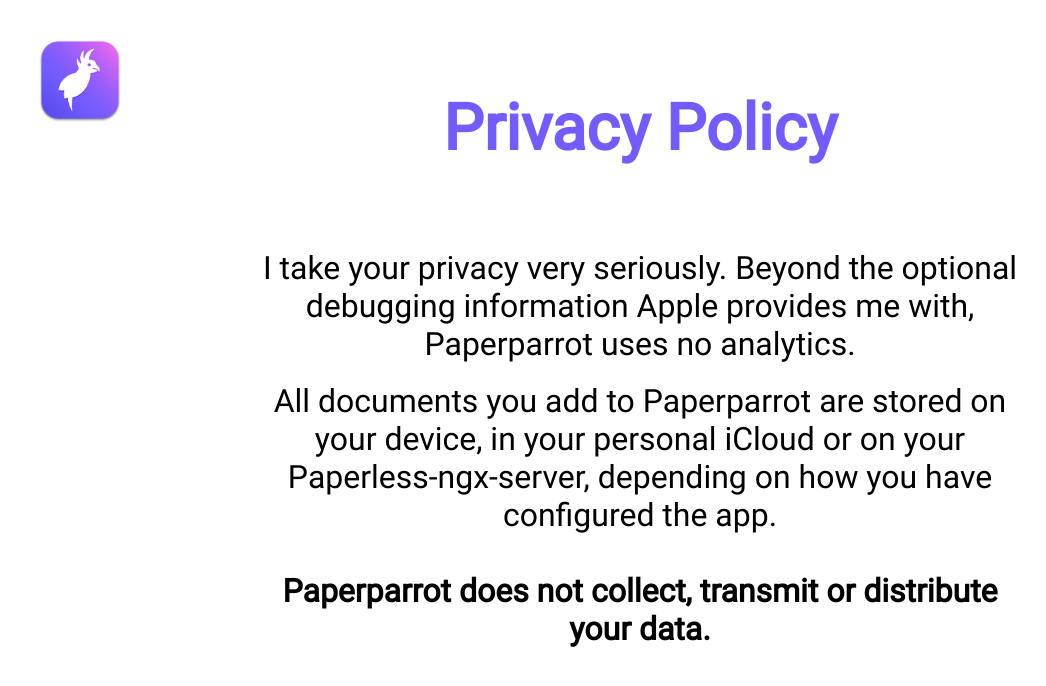
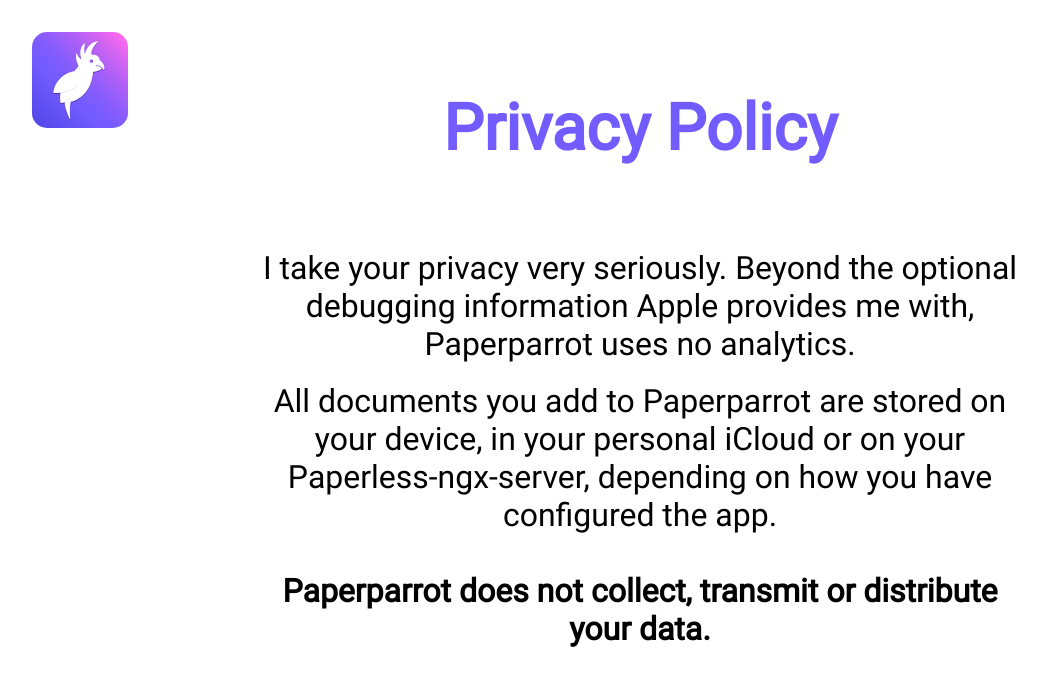
Before and after one commit to LeoKlaus/wehrfritz.me, a plain HTML site: page paperparrot/privacy.html in a window 1280 px wide. Shown: the whole page, without its empty margins (0-1046 px from the left). Drawn offline with Linux system fonts and the light colour scheme; files whose address does not match are found by name.

Commit message:
Update privacy.html

```diff
--- a/paperparrot/privacy.html
+++ b/paperparrot/privacy.html
@@ -16,7 +16,7 @@
 </head>
 <body>
     <div class="logo">
-    <img id="logo" src="img/256.png" alt="Logo">
+    <img id="logo" src="img/Paperparrot_Color_Rounded.svg" alt="Logo">
     </div>
     <div class="text">
         <br>
```
